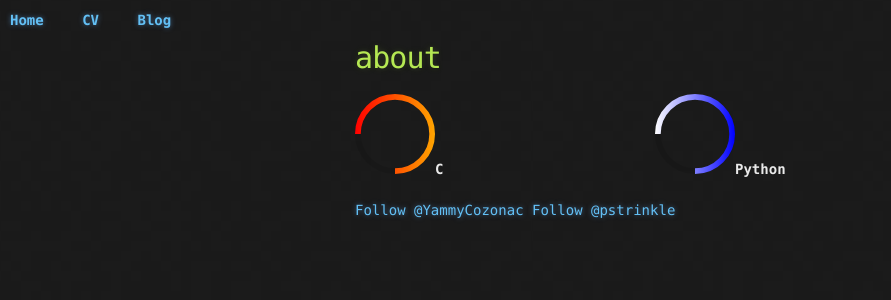
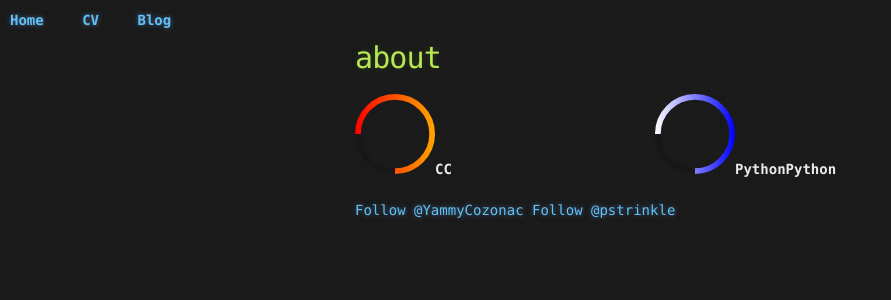
Before and after one commit to pstrinkle/pstrinkle.github.io, a Jekyll site: the page built from about.html, in a window 1280 px wide. Shown: the top 300 px of the page, without its empty margins (0-891 px from the left). Built offline with Jekyll 4.4.1, drawn with Linux system fonts in a browser that asks for light colours; nearby versions of some CDN libraries; comment, search, counter and statistics services are not loaded.

Commit message:
Update about.html

```diff
--- a/about.html
+++ b/about.html
@@ -6,10 +6,10 @@ title: about
 
 <div class="row">
   <div class="col-md-6">
-  <div id="c_circle"></div>
+  <div id="c_circle"><strong>C</strong></div>
   </div>
   <div class="col-md-6">
-    <div id="p_circle"></div>
+    <div id="p_circle"><strong>Python</strong></div>
   </div>
 </div>
 
```
